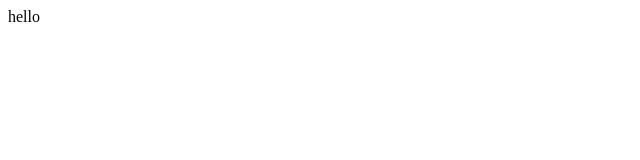
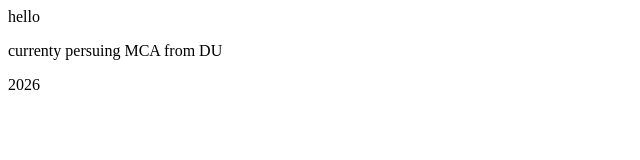
Before and after one commit to anand-jaiswal99/test_demo2, a plain HTML site: page test_demo2/index.html in a window 1280 px wide. Shown: the whole page, without its empty margins (0-640 px from the left). Drawn offline with Linux system fonts and the light colour scheme.

Commit message:
add new featur

```diff
--- a/test_demo2/index.html
+++ b/test_demo2/index.html
@@ -1 +1,3 @@
 <h>hello</h>
+<p>currenty persuing MCA from DU</p>
+<p>2026</p>
```
